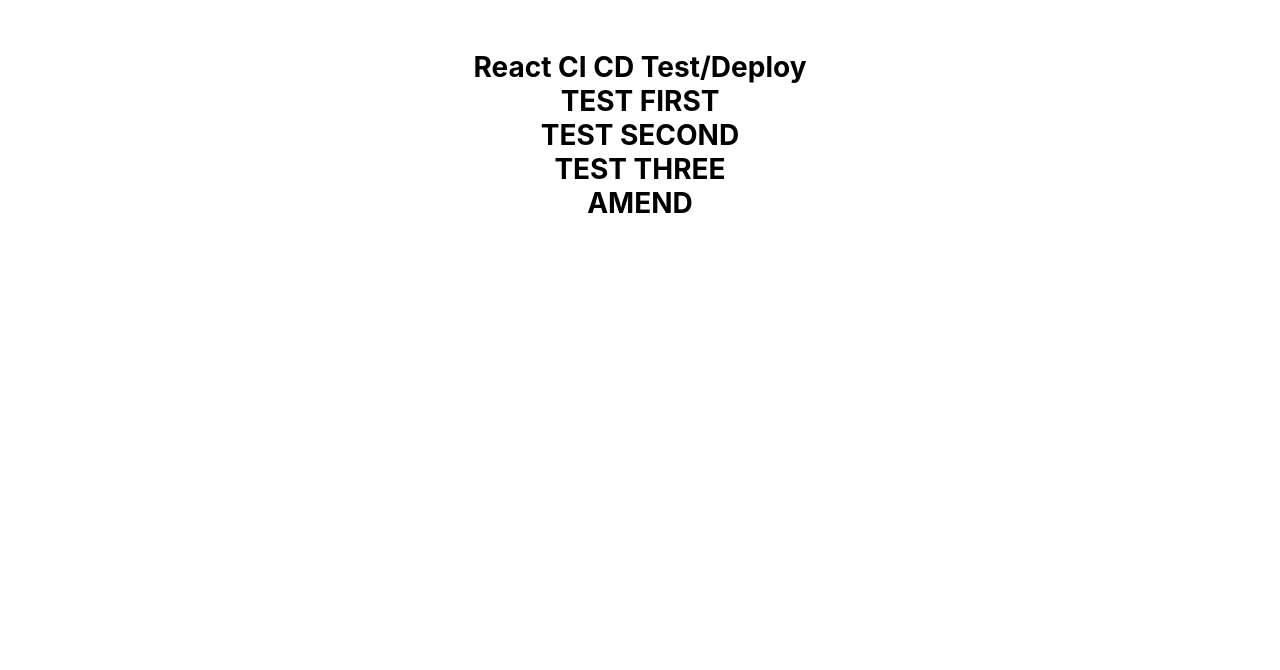
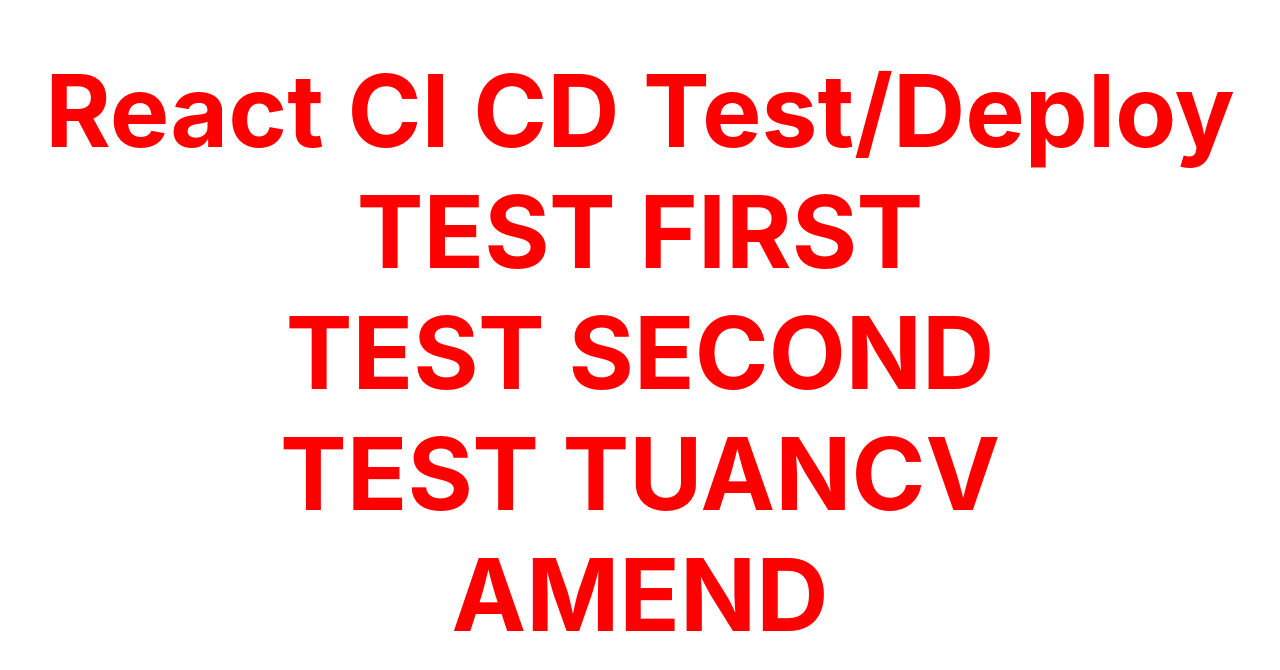
Before and after one commit to LePhuSangHCMUS/react-ci-cd, a React (Create React App) app: page / in a window 1280 px wide. Shown: the top 670 px of the page. Built offline with nearby package versions, Linux system fonts and the light colour scheme; the HTML template or start-up script is replaced by a standard one.

Commit message:
tuancv: update App.js and App.css

```diff
--- a/src/App.css
+++ b/src/App.css
@@ -2,5 +2,6 @@
   text-align: center;
   margin-top: 50px;
   font-weight: bold;
-  font-size: 28px;
+  font-size: 100px;
+  color: red;
 }
--- a/src/App.js
+++ b/src/App.js
@@ -7,7 +7,7 @@ function App() {
 
      <div>TEST FIRST</div>
      <div>TEST SECOND</div>
-     <div>TEST THREE</div>
+     <div>TEST TUANCV</div>
 AMEND
     </div>
   );
```
